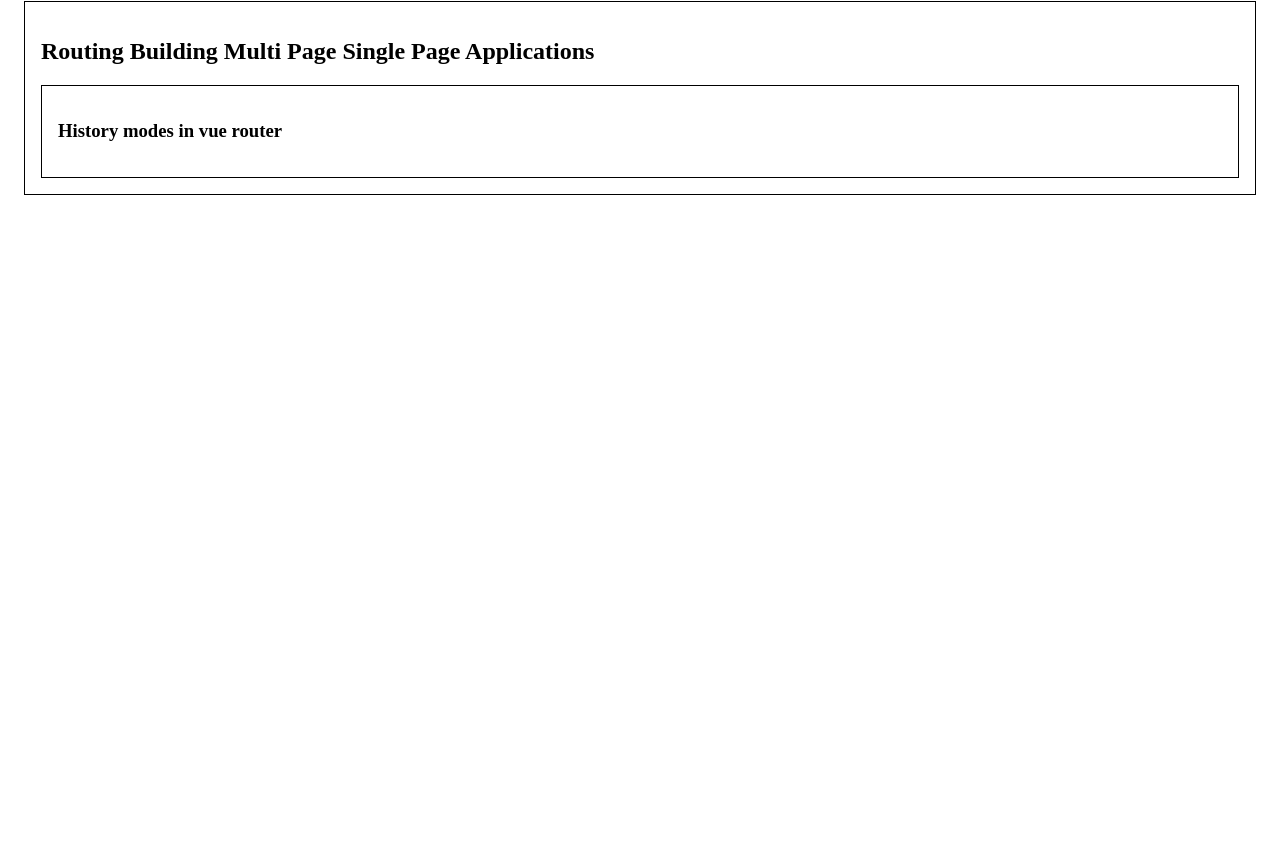
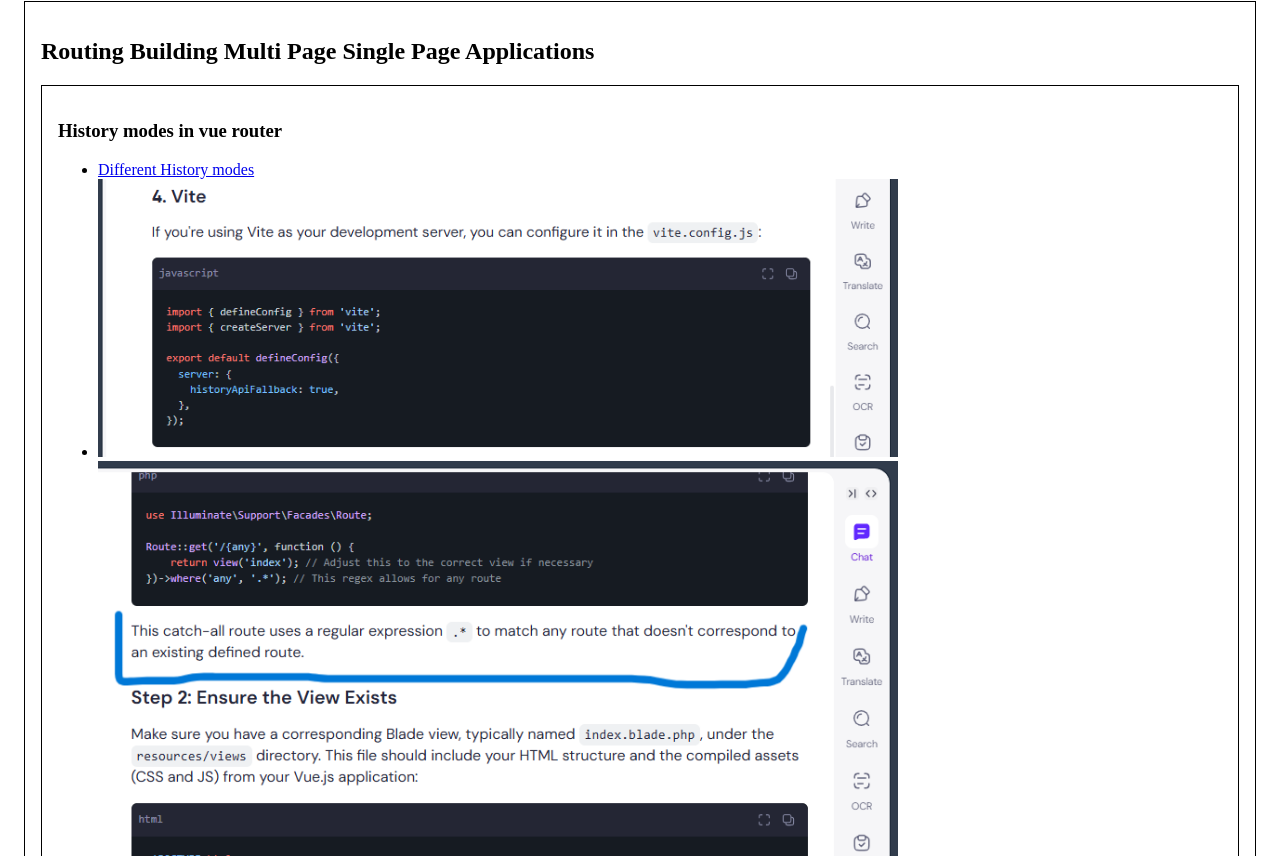
Before and after one commit to MohammadFAHssn/V_u_e, a Vue app in the folder vue-project/: page /routing-building-multi-page-single-page-applications in a window 1280 px wide. Shown: the part 224-1080 px from the top of the page. Before the commit the page ends 800 px from the top, so only its background shows below. Built offline with nearby package versions, Linux system fonts and the light colour scheme.

Commit message:
History modes in vue router

```diff
--- a/vue-project/src/components/RoutingBuildingMultiPageSinglePageApplications/RoutingBuildingMultiPageSinglePageApplications.vue
+++ b/vue-project/src/components/RoutingBuildingMultiPageSinglePageApplications/RoutingBuildingMultiPageSinglePageApplications.vue
@@ -8,5 +8,18 @@ export default {}
   <!--  History modes in vue router -->
   <section class="tip">
     <h3>History modes in vue router</h3>
+    <ul>
+      <li>
+        <a href="https://router.vuejs.org/guide/essentials/history-mode.html"
+          >Different History modes</a
+        >
+      </li>
+      <li>
+        <img src="/src/assets/images/catch-all-fallback-route-vite.png" width="800px" />
+      </li>
+      <li>
+        <img src="/src/assets/images/catch-all-fallback-route-laravel.png" width="800px" />
+      </li>
+    </ul>
   </section>
 </template>
```
Also changed, not shown: vue-project/src/assets/images/catch-all-fallback-route-laravel.png (added), vue-project/src/assets/images/catch-all-fallback-route-vite.png (added).
